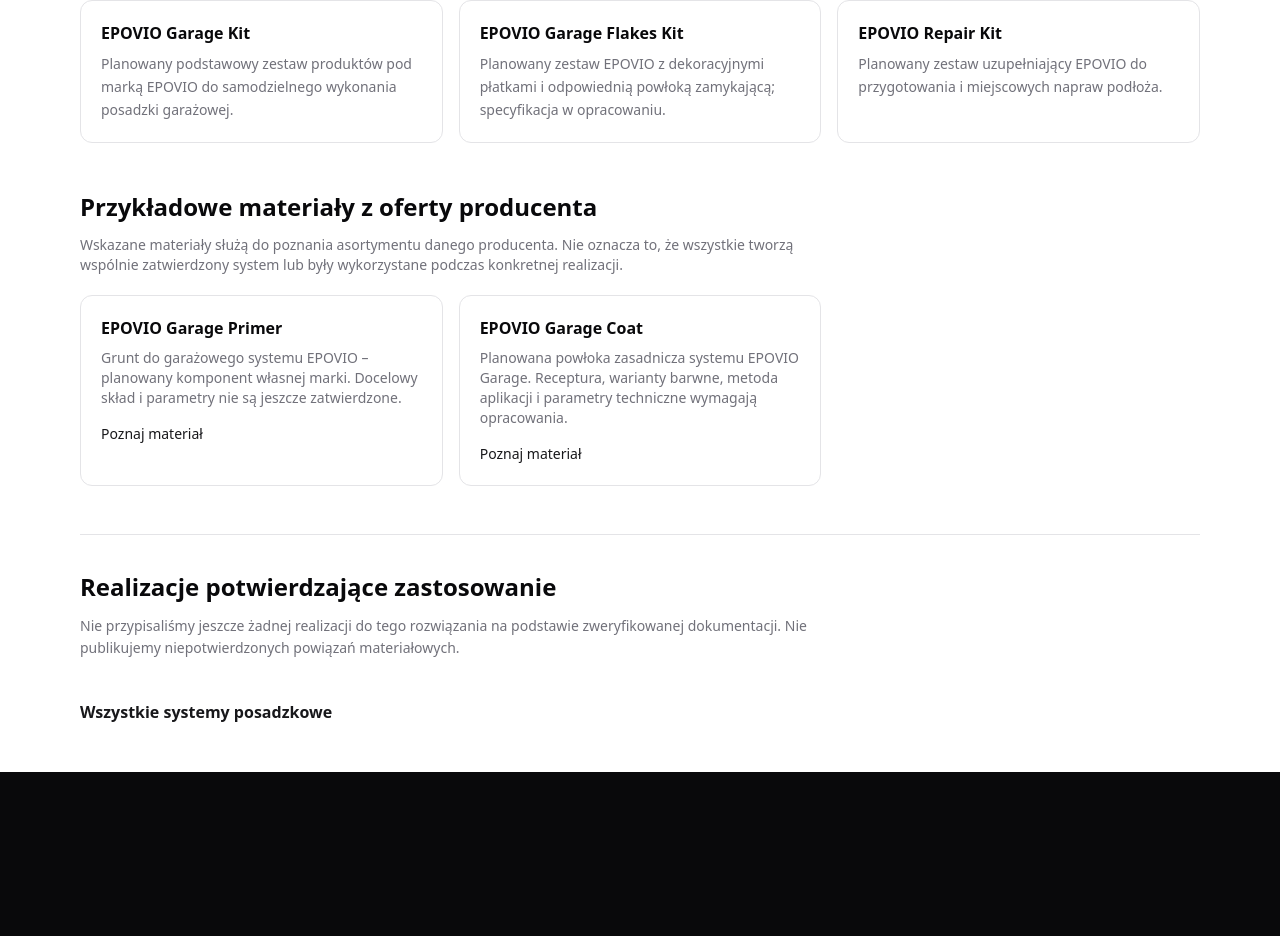
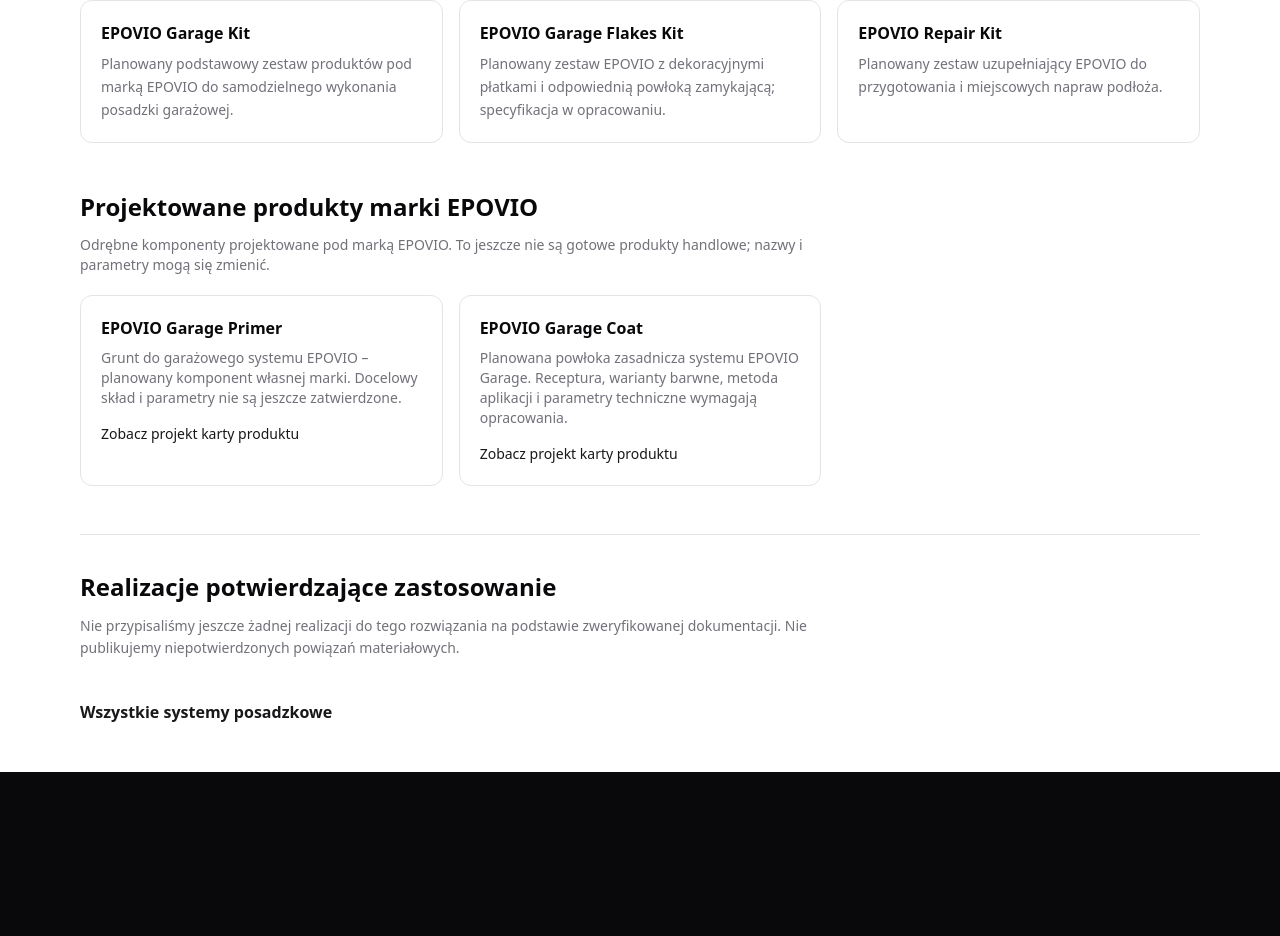
Before and after one commit to damianGG/posadzki-zywiczne, a Next.js app: page /systemy/epovio-garaz in a window 1280 px wide. Shown: the part 2420-3356 px from the top of the page. Built offline with nearby package versions, Linux system fonts and the light colour scheme.

Commit message:
feat(epovio): present own-label material drafts separately from external manufacturers

```diff
--- a/app/systemy/[slug]/page.tsx
+++ b/app/systemy/[slug]/page.tsx
@@ -128,17 +128,18 @@ export default async function SystemDetailsPage({ params }: Props) {
       )}
       {exampleMaterials.length > 0 && (
         <section className="mt-12">
-          <h2 className="text-2xl font-semibold">Przykładowe materiały z oferty producenta</h2>
+          <h2 className="text-2xl font-semibold">{system.brandId === "epovio" ? "Projektowane produkty marki EPOVIO" : "Przykładowe materiały z oferty producenta"}</h2>
           <p className="mt-3 max-w-3xl text-sm text-muted-foreground">
-            Wskazane materiały służą do poznania asortymentu danego producenta. Nie oznacza to,
-            że wszystkie tworzą wspólnie zatwierdzony system lub były wykorzystane podczas konkretnej realizacji.
+            {system.brandId === "epovio"
+              ? "Odrębne komponenty projektowane pod marką EPOVIO. To jeszcze nie są gotowe produkty handlowe; nazwy i parametry mogą się zmienić."
+              : "Wskazane materiały służą do poznania asortymentu danego producenta. Nie oznacza to, że wszystkie tworzą wspólnie zatwierdzony system lub były wykorzystane podczas konkretnej realizacji."}
           </p>
           <div className="mt-5 grid gap-4 sm:grid-cols-2 lg:grid-cols-3">
             {exampleMaterials.map(material => (
               <Link key={material.id} href={`/systemy/materialy/${material.id}`} className="rounded-xl border p-5 hover:border-primary">
                 <h3 className="font-semibold">{material.name}</h3>
                 <p className="mt-2 text-sm text-muted-foreground">{material.description}</p>
-                <span className="mt-4 inline-block text-sm font-medium text-primary">Poznaj materiał</span>
+                <span className="mt-4 inline-block text-sm font-medium text-primary">{material.isConcept ? "Zobacz projekt karty produktu" : "Poznaj materiał"}</span>
               </Link>
             ))}
           </div>
```
